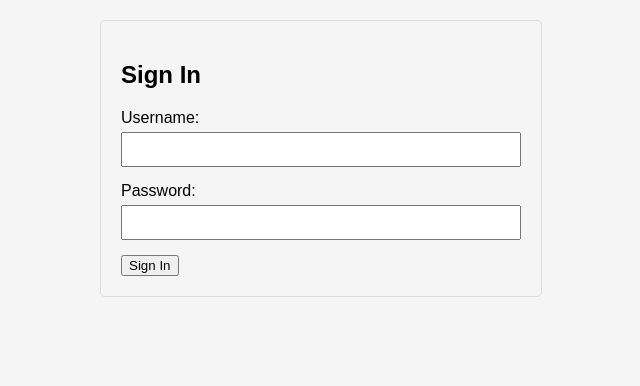
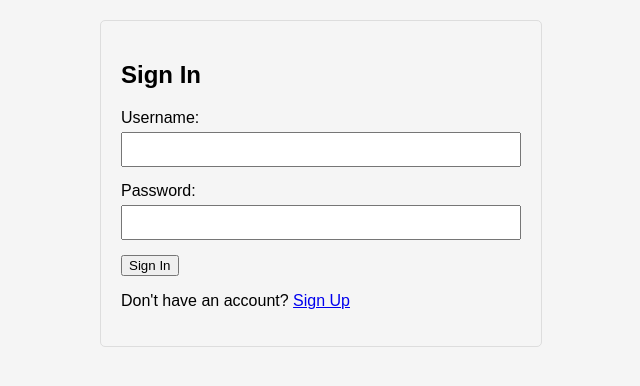
Before and after one commit to BaamPark/WebLabelMV, a React (Create React App) app in the folder labelmv-frontend/: page /signin in a window 1280 px wide. Shown: the top 386 px of the page, without its empty margins (319-959 px from the left). Built offline with nearby package versions, Linux system fonts and the light colour scheme; no server answers.

Commit message:
add sign-up button

```diff
--- a/labelmv-frontend/src/SignIn.js
+++ b/labelmv-frontend/src/SignIn.js
@@ -62,6 +62,7 @@ const SignIn = ({ onSignIn }) => {
         </div>
         <button type="submit" className="btn btn-primary">Sign In</button>
       </form>
+      <p>Don't have an account? <a href="/signup">Sign Up</a></p>
     </div>
   );
 };
```
